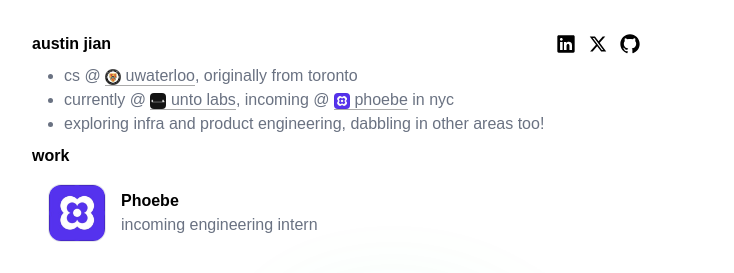
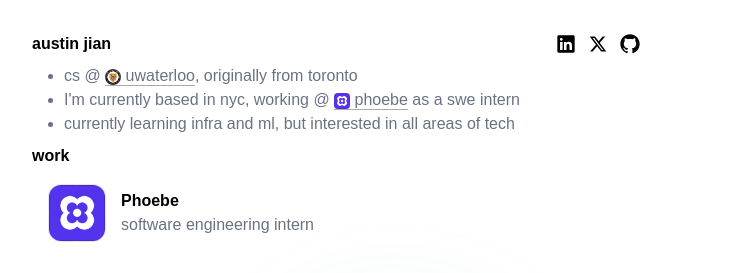
Before and after one commit to austinjiann/v3, a Next.js app: page / in a window 1280 px wide. Shown: the top 273 px of the page, without its empty margins (304-1038 px from the left). Built offline with nearby package versions, Linux system fonts and the light colour scheme; what @radix-ui/themes would draw is missing.

Commit message:
coop update

```diff
--- a/src/app/page.tsx
+++ b/src/app/page.tsx
@@ -10,14 +10,14 @@ export default function Home() {
           <Header />
           <ul className="text-base text-gray-500 pt-2 list-disc list-outside pl-8">
             <li>cs @ <HoverLink href="https://uwaterloo.ca"><img src="/uw.jpeg" alt="uwaterloo" className="inline h-[1em] w-auto" /> uwaterloo</HoverLink>, originally from toronto</li>
-            <li>currently @ <HoverLink href="https://www.untolabs.com"><img src="/experience/untolabs.png" alt="unto labs" className="inline h-[1em] w-auto rounded-sm" /> unto labs</HoverLink>, incoming @ <HoverLink href="https://www.phoebe.work"><img src="/experience/phoebe_logo.jpeg" alt="phoebe" className="inline h-[1em] w-auto rounded-sm" /> phoebe</HoverLink> in nyc</li>
-            <li>exploring infra and product engineering, dabbling in other areas too!</li>
+            <li>I'm currently based in nyc, working @ <HoverLink href="https://www.phoebe.work"><img src="/experience/phoebe_logo.jpeg" alt="phoebe" className="inline h-[1em] w-auto rounded-sm" /> phoebe</HoverLink> as a swe intern</li>
+            <li>currently learning infra and ml, but interested in all areas of tech</li>
           </ul>
           <h2 className="text-1xl font-semibold text-black pt-2">work</h2>
           <ExperienceCard
             logo="/experience/phoebe_logo.jpeg"
             company="Phoebe"
-            role="incoming engineering intern"
+            role="software engineering intern"
             backgroundImage="/experience/phoebe_banner.svg"
             gradientOverlay="linear-gradient(to right, rgba(255, 255, 255, 0.6) 0%, rgba(255, 255, 255, 0.3) 15%, rgba(255, 255, 255, 0) 35%)"
             gradientOnTop={true}
```
